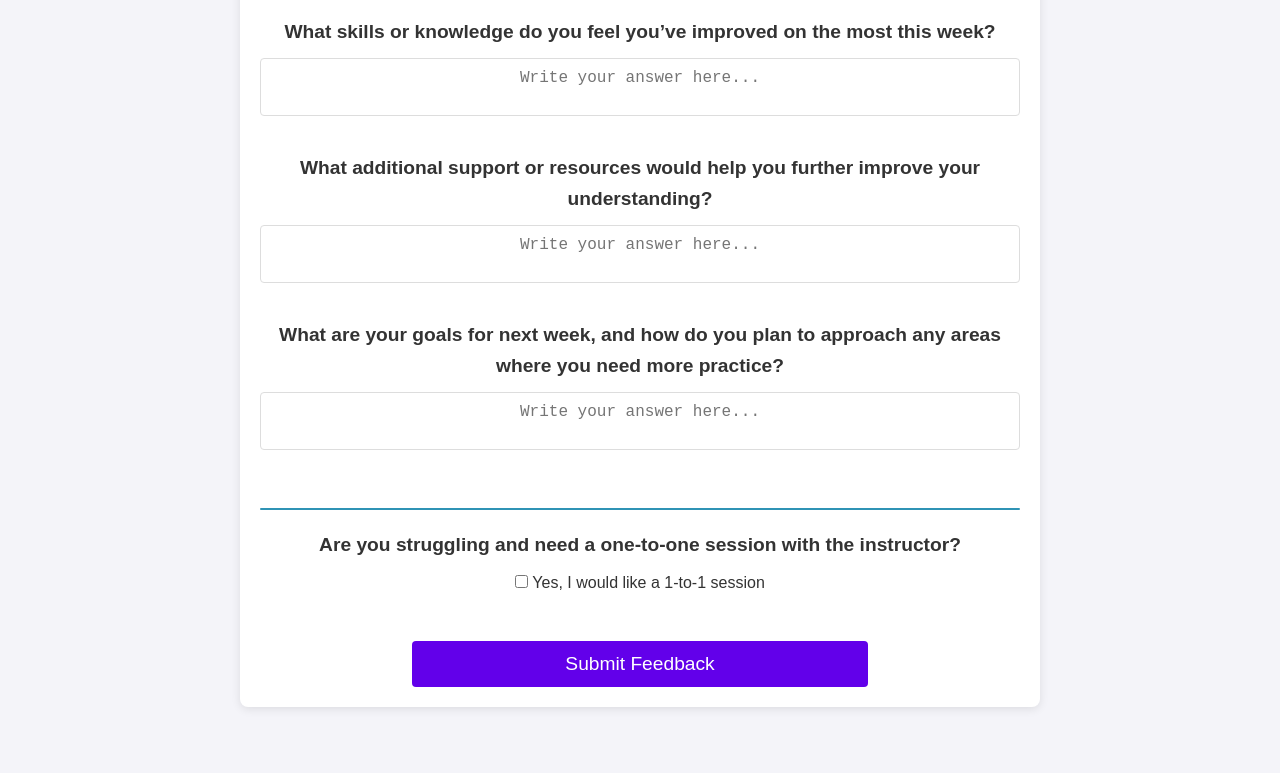
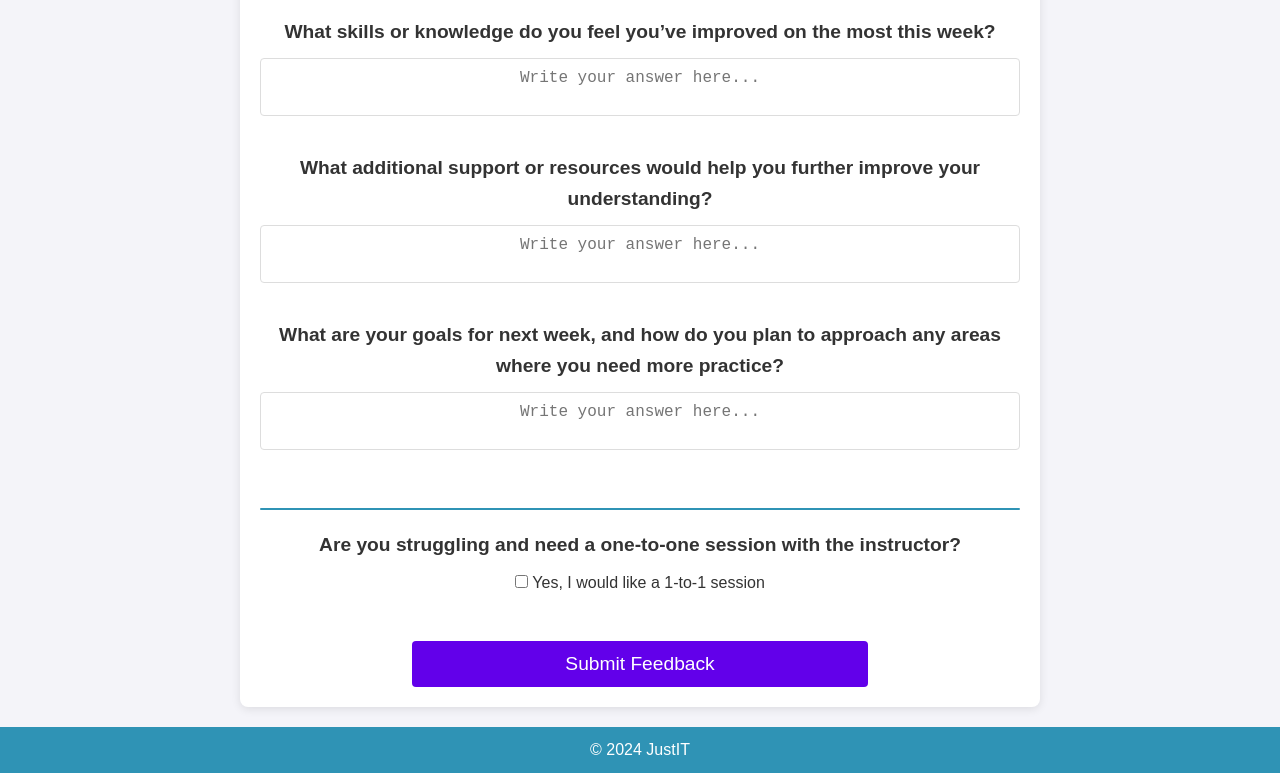
Before and after one commit to KeiraJCoder/WeeklyFeedback, a plain HTML site: page index.html in a window 1280 px wide. Shown: the part 1054-1827 px from the top of the page. Before the commit the page ends 1781 px from the top, so only its background shows below. Drawn offline with Linux system fonts and the light colour scheme.

Commit message:
added footer

```diff
--- a/index.html
+++ b/index.html
@@ -132,6 +132,10 @@
         </form>
     </main>
 
+        <!-- Footer Section -->
+        <footer>
+            <p>&copy; 2024 JustIT</p>
+        </footer>
 
 </body>
 </html>
--- a/style.css
+++ b/style.css
@@ -152,6 +152,24 @@ input[type="email"] {
     text-align: center;
 }
 
+/* Footer Styling */
+footer {
+    width: 100%;
+    text-align: center;
+    background-color: #2f93b5;
+    color: white;
+    padding: 10px 0;
+    position: relative;
+    bottom: 0;
+    left: 0;
+}
+
+footer p {
+    margin: 0;
+    font-size: 1rem;
+}
+
+
 /* Responsive Design - Mobile */
 @media (max-width: 768px) {
     header h1 {
```
